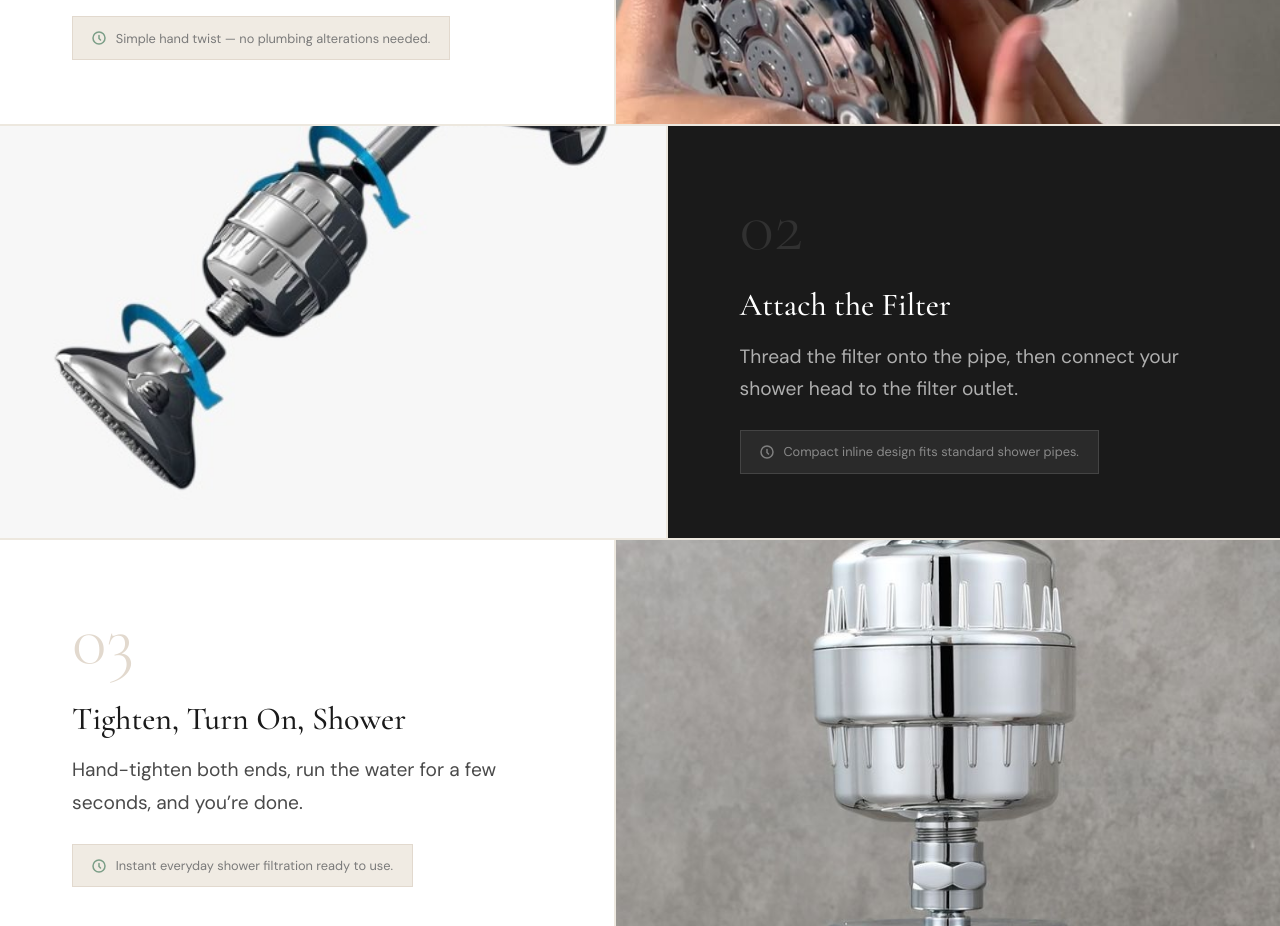
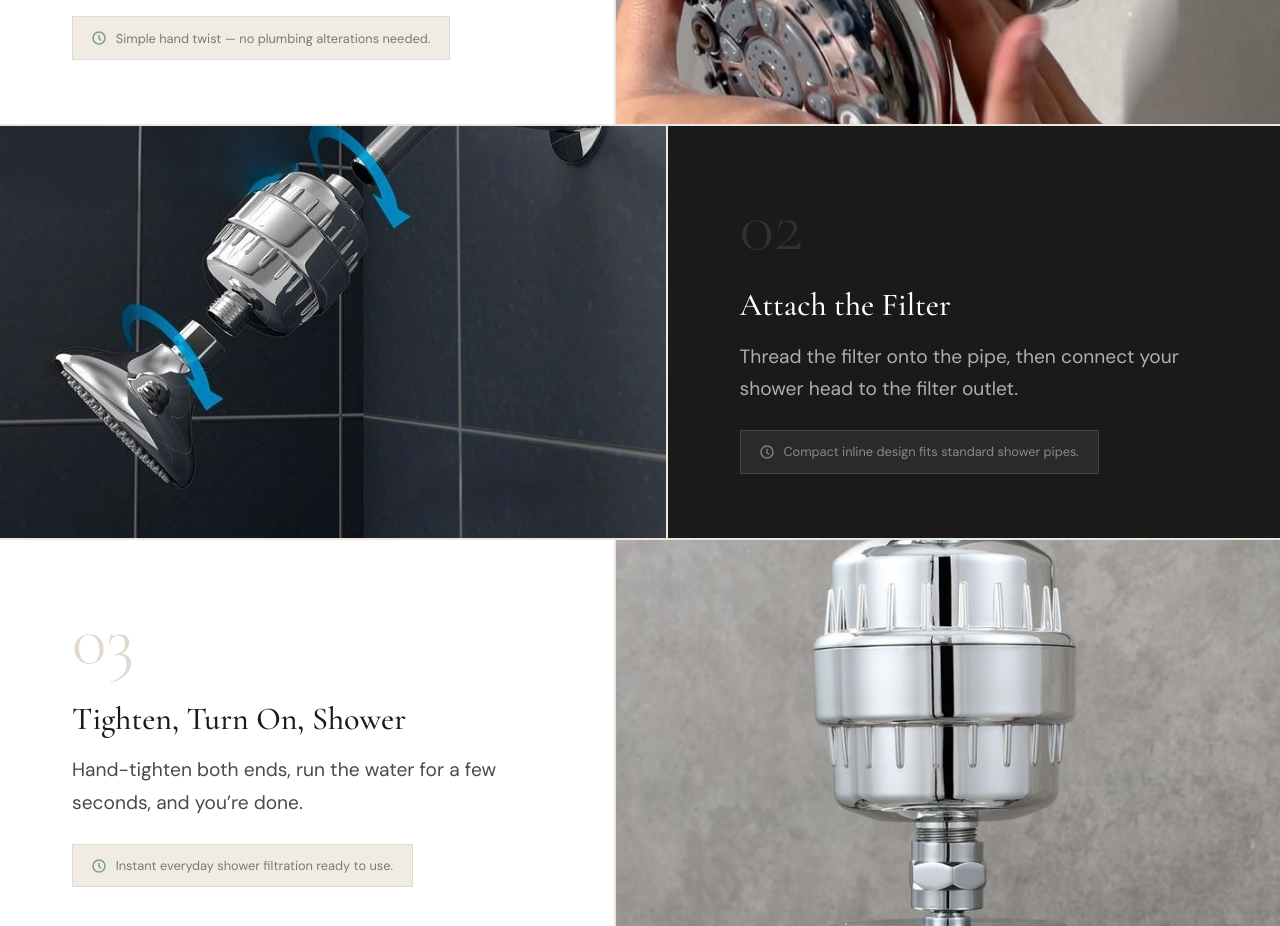
Before and after one commit to Likhithgowdak6/water_filter_wesite, a Next.js app: page / in a window 1280 px wide. Shown: the part 7340-8266 px from the top of the page. Built offline with nearby package versions, Linux system fonts and the light colour scheme.

Commit message:
Update Step 2 installation diagram in HowToInstall section

```diff
--- a/app/data/imageMapping.ts
+++ b/app/data/imageMapping.ts
@@ -60,7 +60,7 @@ const rawImages = {
     // Hands attaching filter to shower head (real install photo)
     step2Hands: '/images/WhatsApp Image 2026-11-01 at 5.02.35 PM (8).jpeg',
     // Installation diagram with blue rotation arrows (filter on arm)
-    step2Diagram: '/images/WhatsApp Image 2026-11-01 at 5.02.32 PM (3).jpeg',
+    step2Diagram: '/images/installation-diagram.jpg',
     // Filter installed on wall arm with shower head, water flowing
     step3Installed: '/images/WhatsApp Image 2026-11-01 at 5.02.32 PM (14).jpeg',
     // Installed dark bg, water flowing through head — dramatic
```
Also changed, not shown: public/images/installation-diagram.jpg (added).
